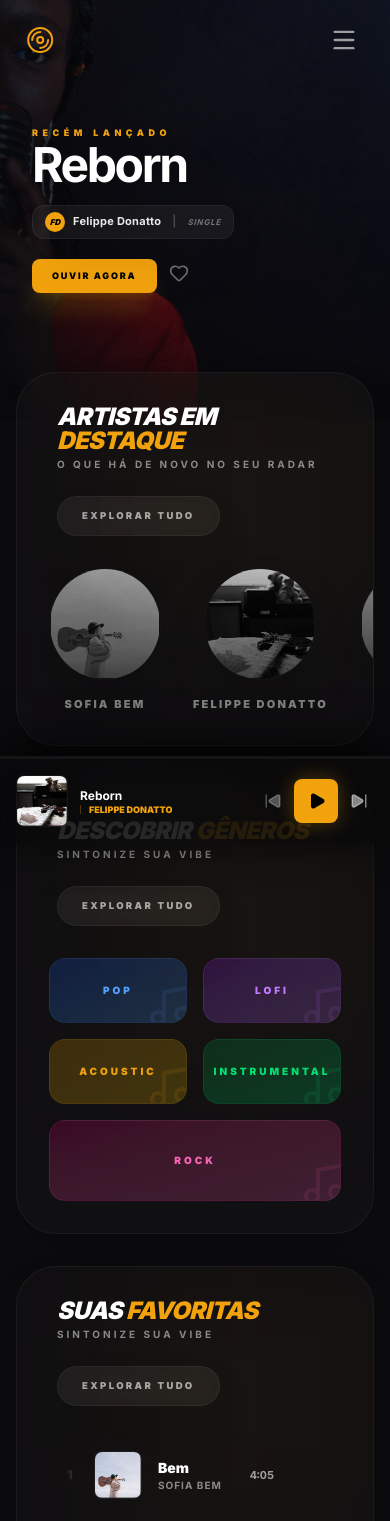
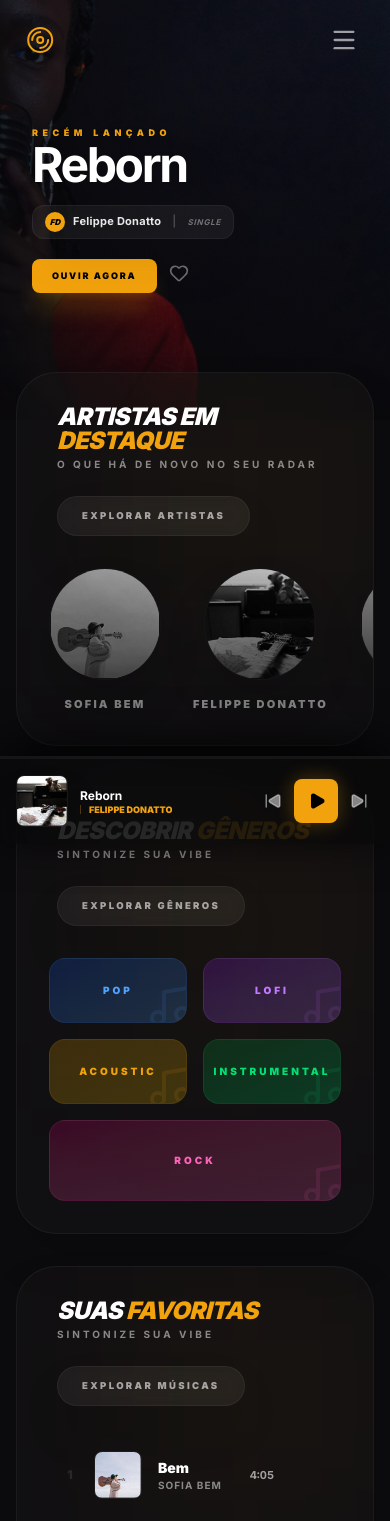
Before and after one commit to donattodev/music-relax, a Next.js app: page / in a window 390 px wide. Shown: the top 1521 px of the page. Built offline with nearby package versions, Linux system fonts and the light colour scheme.

Commit message:
update03

```diff
--- /dev/null
+++ b/src/app/robots.ts
@@ -0,0 +1,12 @@
+import type { MetadataRoute } from 'next'
+
+export default function robots(): MetadataRoute.Robots {
+  return {
+    rules: {
+      userAgent: '*',
+      allow: '/',
+      disallow: '/private/',
+    },
+    sitemap: 'https://music-relax.vercel.app/sitemap.xml',
+  }
+}
--- a/src/elements/list/top-artists.tsx
+++ b/src/elements/list/top-artists.tsx
@@ -57,7 +57,7 @@ export function TopArtists() {
             href="/artistas"
             className="w-fit px-6 py-3 border border-white/5 bg-white/5 hover:bg-white/10 rounded-full text-white/60 hover:text-white transition-all text-[9.5px] font-black uppercase tracking-[0.25em] shadow-2xl backdrop-blur-md active:scale-95 md:bg-transparent md:border-0 md:p-0 md:shadow-none md:backdrop-blur-none md:hover:bg-transparent"
           >
-            <span className="md:hidden">Explorar Tudo</span>
+            <span className="md:hidden">Explorar Artistas</span>
             <span className="hidden md:block">Ver Mais</span>
           </Link>
         </div>
--- a/src/elements/list/top-genres.tsx
+++ b/src/elements/list/top-genres.tsx
@@ -38,7 +38,7 @@ export function TopGenres() {
             href="/playlists"
             className="w-fit px-6 py-3 border border-white/5 bg-white/5 hover:bg-white/10 rounded-full text-white/60 hover:text-white transition-all text-[9.5px] font-black uppercase tracking-[0.25em] shadow-2xl backdrop-blur-md active:scale-95 md:bg-transparent md:border-0 md:p-0 md:shadow-none md:backdrop-blur-none md:hover:bg-transparent"
           >
-            <span className="md:hidden">Explorar Tudo</span>
+            <span className="md:hidden">Explorar Gêneros</span>
             <span className="hidden md:block">Ver Mais</span>
           </Link>
         </div>
--- a/src/elements/list/top-music.tsx
+++ b/src/elements/list/top-music.tsx
@@ -29,7 +29,7 @@ export function TopMusic() {
             href="/albuns"
             className="w-fit px-6 py-3 border border-white/5 bg-white/5 hover:bg-white/10 rounded-full text-white/60 hover:text-white transition-all text-[9.5px] font-black uppercase tracking-[0.25em] shadow-2xl backdrop-blur-md active:scale-95 md:bg-transparent md:border-0 md:p-0 md:shadow-none md:backdrop-blur-none md:hover:bg-transparent"
           >
-            <span className="md:hidden">Explorar Tudo</span>
+            <span className="md:hidden">Explorar Músicas</span>
             <span className="hidden md:block">Ver Mais</span>
           </Link>
         </div>
--- a/src/elements/player/player-mobile.tsx
+++ b/src/elements/player/player-mobile.tsx
@@ -129,7 +129,8 @@ export function PlayerMobile() {
           <div className="flex items-center gap-1.5 shrink-0 ml-2">
             <button
               type="button"
-              className="p-1.5 text-white/30 active:scale-95 transition-colors"
+              aria-label="Música anterior"
+              className="p-1.5 text-white/50 active:scale-95 transition-colors"
               onClick={handlePrev}
             >
               <SkipBack size={18} fill="currentColor" />
```
